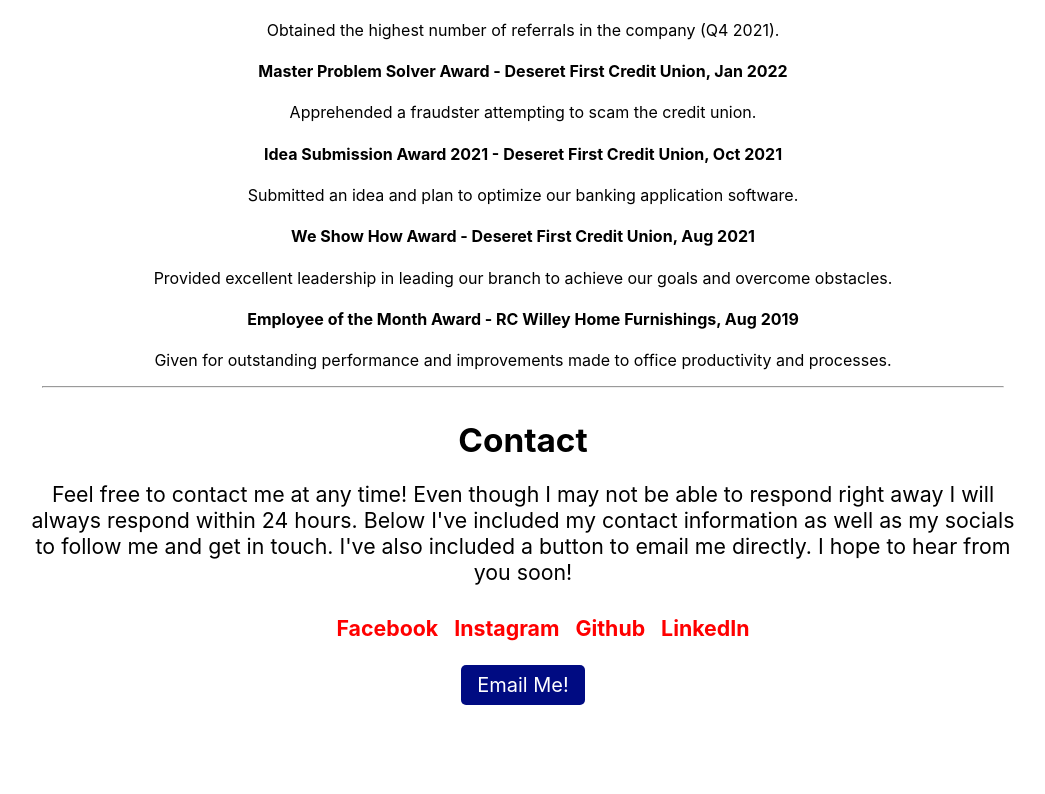
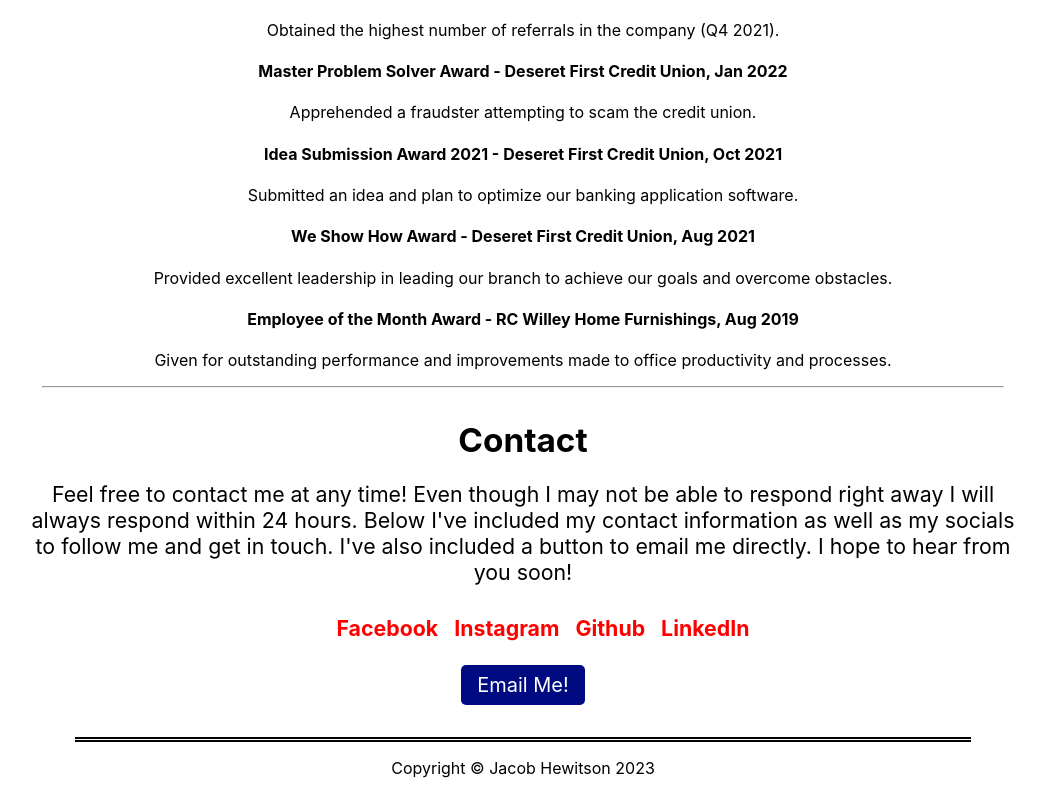
Before and after one commit to hewitson-j/react-jh-website, a React (Create React App) app: page / in a window 1280 px wide. Shown: the part 5397-6191 px from the top of the page, without its empty margins (117-1162 px from the left). Before the commit the page ends 6134 px from the top, so only its background shows below. Built offline with nearby package versions, Linux system fonts and the light colour scheme.

Commit message:
Added copyright line.

```diff
--- a/src/App.js
+++ b/src/App.js
@@ -4,6 +4,7 @@
 import Resume from "./components/Resume";
 import Accordion from "./components/Accordion";
 import AboutMe from "./AboutMe";
+import Copyright from "./components/Copyright";
 
 function App() {
   return (
@@ -61,6 +62,7 @@
         <h4 className="content-subheader">Contact</h4>
         <ContactCard />
       </div>
+      <Copyright />
     </div>
   );
 }
--- /dev/null
+++ b/src/components/Copyright.css
@@ -0,0 +1,8 @@
+.copyright-line {
+    text-align: center;
+    padding-left: 15%;
+    padding-right: 15%;
+    margin-left: 15% ;
+    margin-right: 15% ;
+    border-top: thick double black;
+}
--- /dev/null
+++ b/src/components/Copyright.js
@@ -0,0 +1,11 @@
+import "./Copyright.css";
+
+function Copyright() {
+  return (
+    <div class="copyright-line">
+      <p>Copyright © Jacob Hewitson 2023</p>
+    </div>
+  );
+}
+
+export default Copyright;
```
